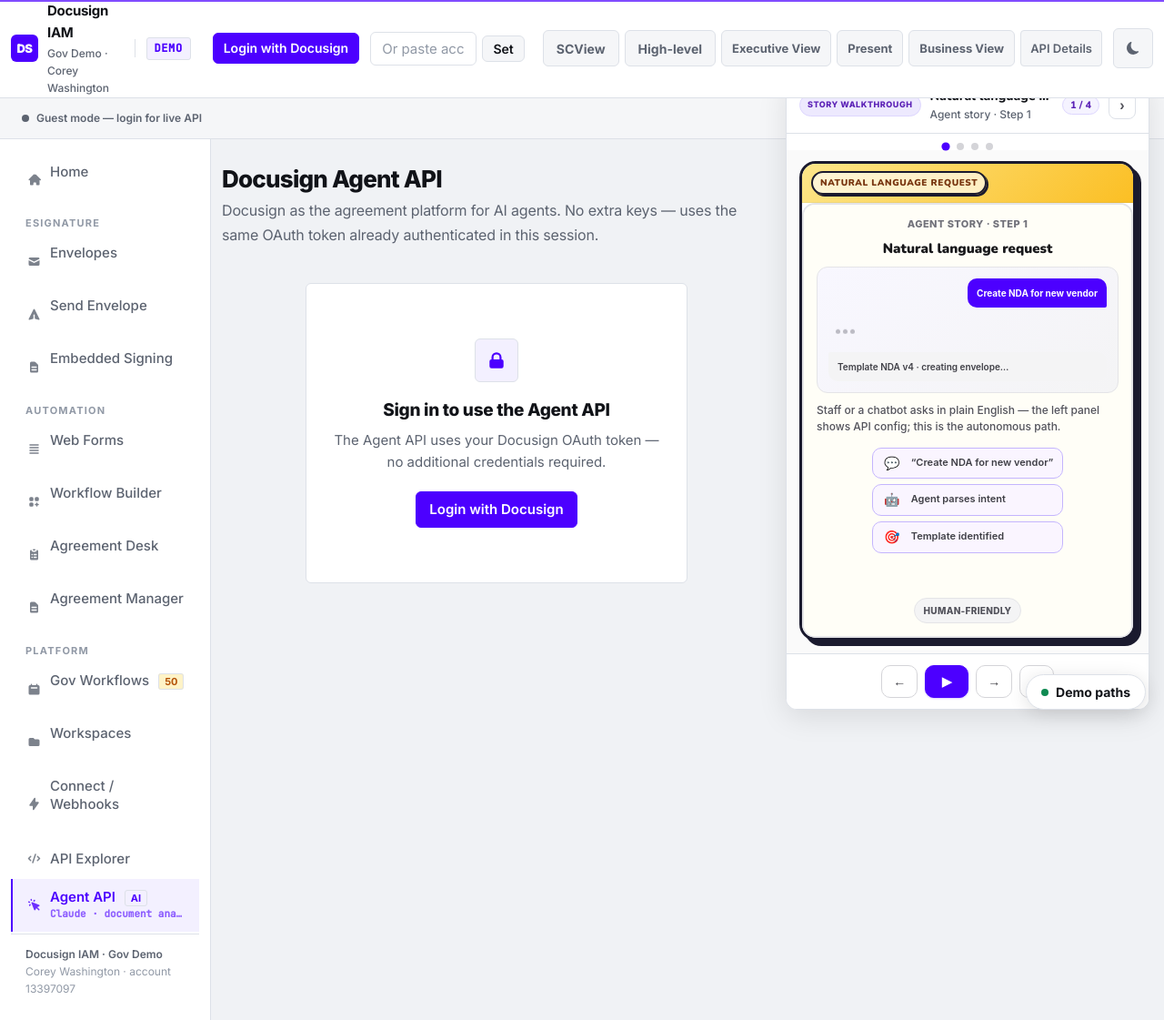
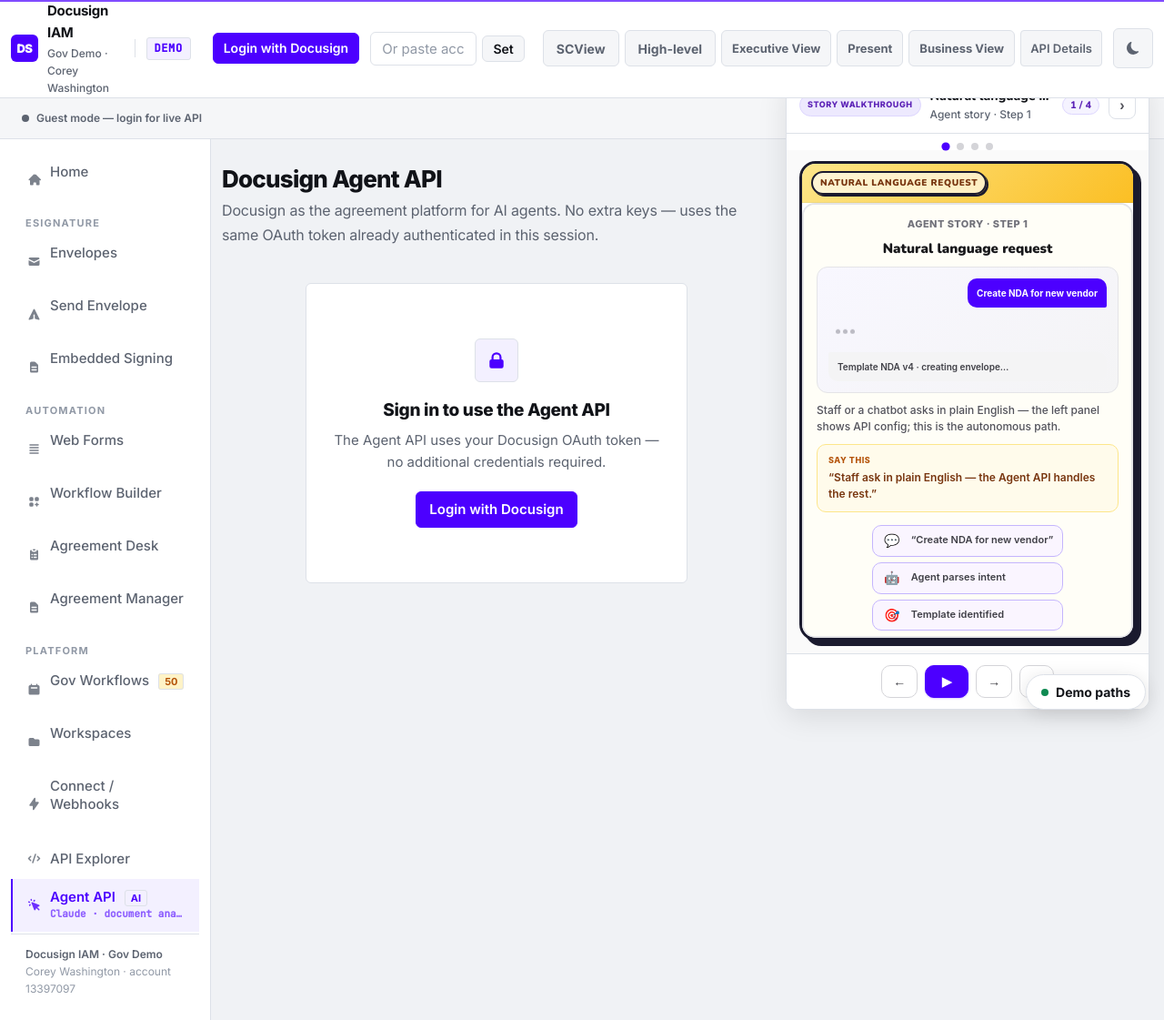
Before and after one commit to cgwashington14-pixel/docusign-iam-demo, a Flask app: page /agent in a window 1280 px wide. Shown: the whole page at 91% size. Run offline with Flask 3, Linux system fonts and the light colour scheme.

Commit message:
Add story rail deep links, presenter cues, and live demo sync.
Consultants get ?story= step URLs, Say this cards, rail sync on live demo actions, and a Day in the life home walkthrough.

Co-authored-by: Cursor <cursoragent@cursor.com>

```diff
--- a/static/css/preview-rail.css
+++ b/static/css/preview-rail.css
@@ -349,6 +349,40 @@ main:has(#ds-preview-rail.ds-preview-rail--minimized) {
   font-weight: 500;
   line-height: 1.5;
   color: #52525b;
+}
+
+.ds-preview-rail-host .ds-rail-story-cue {
+  margin: 0;
+  padding: 10px 12px;
+  border-radius: 10px;
+  background: #fffbeb;
+  border: 1px solid #fde68a;
+  font-size: 12px;
+  font-weight: 600;
+  line-height: 1.5;
+  color: #78350f;
+}
+
+.ds-preview-rail-host .ds-rail-story-cue-label {
+  display: block;
+  font-size: 9px;
+  font-weight: 800;
+  letter-spacing: 0.06em;
+  text-transform: uppercase;
+  color: #b45309;
+  margin-bottom: 4px;
+}
+
+.visually-hidden {
+  position: absolute;
+  width: 1px;
+  height: 1px;
+  padding: 0;
+  margin: -1px;
+  overflow: hidden;
+  clip: rect(0, 0, 0, 0);
+  white-space: nowrap;
+  border: 0;
 }
 
 /* Story visual stage */
--- a/static/js/preview-rail.js
+++ b/static/js/preview-rail.js
@@ -4,6 +4,7 @@ const DS_PREVIEW_RAIL_MIN_KEY = 'ds-preview-rail-minimized';
 const DS_PREVIEW_RAIL_PLAY_MS = 4800;
 
 const DS_PREVIEW_RAIL_META = {
+  home: { title: 'Day in the life', sub: 'Inbox → action → sync', chrome: 'erp', sticker: '🏠' },
   send: { title: 'Send story', sub: 'ERP → send → sync', chrome: 'send', sticker: '📤' },
   embedded: { title: 'Signing journey', sub: 'Portal → embed → return', chrome: 'sign', sticker: '✍️' },
   webforms: { title: 'Intake story', sub: 'Public form → desk → send', chrome: 'listener', sticker: '📝' },
@@ -15,6 +16,72 @@ const DS_PREVIEW_RAIL_META = {
   explorer: { title: 'Developer story', sub: 'Browse → auth → automate', chrome: 'post', sticker: '🔌' },
   agent: { title: 'Agent story', sub: 'Ask → act → reply', chrome: 'post', sticker: '🤖' },
 };
+
+const DS_RAIL_LIVE_ENTRY_STEP = {
+  home: 'sign',
+  send: 'deliver',
+  embedded: 'embed',
+  webforms: 'intake',
+  maestro: 'action',
+  agreementDesk: 'review',
+  navigator: 'find',
+  workspaces: 'redline',
+  explorer: 'execute',
+  agent: 'act',
+};
+
+const DS_RAIL_LIVE_SUCCESS_STEP = {
+  send: 'sync',
+  embedded: 'return',
+  webforms: 'trigger',
+  maestro: 'complete',
+  explorer: 'execute',
+  agent: 'reply',
+};
+
+function dsPreviewRailStoryFromUrl(sectionId) {
+  const param = new URLSearchParams(window.location.search).get('story');
+  if (!param) return null;
+  const steps = dsPreviewRailSteps(sectionId);
+  if (steps.includes(param)) return param;
+  return null;
+}
+
+function dsPreviewRailUpdateUrl(sectionId, stepId) {
+  if (sectionId === 'govWorkflows') return;
+  try {
+    const url = new URL(window.location.href);
+    url.searchParams.set('story', stepId);
+    history.replaceState(null, '', url);
+  } catch (_) { /* ignore */ }
+}
+
+function dsPreviewRailAnnounce(sectionId, stepId) {
+  const ann = dsPreviewRailEl('ds-preview-rail-announcer');
+  if (!ann) return;
+  const meta = window.DS_RAIL_STORY_META?.[`${sectionId}:${stepId}`];
+  ann.textContent = meta?.title ? `Story step: ${meta.title}` : `Story step updated`;
+}
+
+function dsAdvanceStoryRail(sectionId, stepId) {
+  if (dsGetPreviewRailSectionId() !== sectionId) return;
+  const steps = dsPreviewRailSteps(sectionId);
+  if (!steps.includes(stepId)) return;
+  dsTogglePreviewRail(false);
+  dsPreviewRailGoToStep(sectionId, stepId);
+}
+
+function dsSyncStoryRailOnLiveOpen(sectionId) {
+  const stepId = DS_RAIL_LIVE_ENTRY_STEP[sectionId];
+  if (stepId && dsGetPreviewRailSectionId() === sectionId) {
+    dsPreviewRailGoToStep(sectionId, stepId);
+  }
+}
+
+function dsSyncStoryRailOnLiveSuccess(sectionId) {
+  const stepId = DS_RAIL_LIVE_SUCCESS_STEP[sectionId];
+  if (stepId) dsAdvanceStoryRail(sectionId, stepId);
+}
 
 const dsPreviewRailState = {
   sectionId: null,
@@ -197,15 +264,20 @@ function dsPreviewRailGoToStep(sectionId, stepId) {
   const wrap = document.querySelector(`[data-ds-product="${sectionId}"]`);
   const ctx = wrap?.dsMockCtx || dsPreviewRailState.ctx || {};
   dsRenderPreviewRailStory(sectionId, stepId, ctx, { animate: true });
+  dsPreviewRailUpdateUrl(sectionId, stepId);
+  dsPreviewRailAnnounce(sectionId, stepId);
 }
 
 function dsInitPreviewRailStory(sectionId, opts = {}) {
   const steps = dsPreviewRailSteps(sectionId);
-  const stepId = sectionId === 'govWorkflows' ? 'value' : (steps[0] || 'prefill');
+  const fromUrl = dsPreviewRailStoryFromUrl(sectionId);
+  const stepId = fromUrl
+    || (sectionId === 'govWorkflows' ? 'value' : (steps[0] || 'prefill'));
   dsRenderPreviewRailStory(sectionId, stepId, opts.context || {}, {
     animate: true,
     transition: false,
   });
+  if (fromUrl) dsPreviewRailUpdateUrl(sectionId, stepId);
 }
 
 function dsPreviewRailStopPlay() {
@@ -353,3 +425,6 @@ window.dsPreviewRailRestart = dsPreviewRailRestart;
 window.dsSyncGovPreviewRail = dsSyncGovPreviewRail;
 window.dsInitStandalonePreviewRail = dsInitStandalonePreviewRail;
 window.dsPreviewRailStopPlay = dsPreviewRailStopPlay;
+window.dsAdvanceStoryRail = dsAdvanceStoryRail;
+window.dsSyncStoryRailOnLiveOpen = dsSyncStoryRailOnLiveOpen;
+window.dsSyncStoryRailOnLiveSuccess = dsSyncStoryRailOnLiveSuccess;
--- a/static/js/product-preview.js
+++ b/static/js/product-preview.js
@@ -153,6 +153,9 @@ function dsOpenLive(sectionId) {
   if (dsHasPreviewRail() && typeof dsTogglePreviewRail === 'function') {
     dsTogglePreviewRail(true);
   }
+  if (typeof dsSyncStoryRailOnLiveOpen === 'function') {
+    dsSyncStoryRailOnLiveOpen(sectionId);
+  }
   const badge = wrap.querySelector('.ds-product-phase-badge');
   if (badge) badge.textContent = 'Live demo';
   wrap.querySelector('.ds-btn-show-preview')?.removeAttribute('hidden');
--- /dev/null
+++ b/static/js/product-rail-cues.js
@@ -0,0 +1,43 @@
+/* Consultant “Say this” cues for story rail steps */
+window.DS_RAIL_STORY_CUES = {
+  'home:inbox': '“Your team starts the day with one inbox — tasks, envelopes, and requests in a single IAM home.”',
+  'home:action': '“Nothing falls through the cracks — every agreement has an owner and a next action.”',
+  'home:sign': '“Signing happens in the flow of work — not in a separate tool nobody checks.”',
+  'home:sync': '“When it’s done, Connect updates your system of record — no manual status entry.”',
+  'send:prefill': '“Watch how FI$Cal fields land in Send before anyone re-types vendor data.”',
+  'send:compliance': '“Playbooks catch risky language before legal gets surprised at signature.”',
+  'send:deliver': '“The envelope reaches the vendor over secure channels — reminders and auth included.”',
+  'send:sync': '“Completion triggers Connect — encumbrance and contract register update automatically.”',
+  'embedded:portal': '“Citizens never leave your branded portal — that’s embedded signing.”',
+  'embedded:embed': '“No Docusign account required — the session is tied to your application.”',
+  'embedded:sign': '“Every signature is audit-ready for public records and compliance.”',
+  'embedded:return': '“returnUrl closes the loop — your case system updates in the same session.”',
+  'webforms:publish': '“Self-service intake reduces call center volume and bad data.”',
+  'webforms:intake': '“Validation at submit means fewer incomplete packets for staff to chase.”',
+  'webforms:route': '“Intake becomes a tracked desk request — not an email lost in a folder.”',
+  'webforms:trigger': '“Workflow Builder can send the envelope from the form — hands-free.”',
+  'maestro:trigger': '“Procurement events in your ERP can start AV1 — no manual handoff.”',
+  'maestro:branch': '“Legal and finance can run in parallel instead of serial email chains.”',
+  'maestro:action': '“Tasks land in Agreement Desk with owners — accountability built in.”',
+  'maestro:complete': '“When the workflow finishes, FI$Cal reflects the outcome — one timeline.”',
+  'agreementDesk:intake': '“Email, Web Forms, and manual requests — one queue, nothing missed.”',
+  'agreementDesk:triage': '“SLA timers and priority rules surface what needs attention first.”',
+  'agreementDesk:review': '“AI scorecard against your playbook — defensible before countersignature.”',
+  'agreementDesk:collab': '“Complex deals escalate to Workspace — no attachment sprawl.”',
+  'navigator:alert': '“Renewals surface early — finance and legal see exposure before auto-renew.”',
+  'navigator:risk': '“Portfolio analytics find indemnity gaps a folder search would miss.”',
+  'navigator:find': '“Auditors get answers in seconds — search by vendor, clause, or agency.”',
+  'navigator:report': '“Leadership-ready exports — proof of compliance for oversight.”',
+  'workspaces:invite': '“External counsel joins a controlled room — access expires, activity logged.”',
+  'workspaces:redline': '“Version history lives in one place — fewer email cycles.”',
+  'workspaces:approve': '“Sequential sign-off inside the workspace — everyone sees what changed.”',
+  'workspaces:archive': '“Executed copy lands in Navigator — one record for procurement, legal, audit.”',
+  'explorer:browse': '“Developers discover endpoints here — then prove the call live.”',
+  'explorer:auth': '“Same OAuth session as the demo — production auth pattern.”',
+  'explorer:execute': '“Real round-trip — status, latency, JSON — before you ship code.”',
+  'explorer:automate': '“Copy the working pattern into AV1 or Connect — one contract everywhere.”',
+  'agent:ask': '“Staff ask in plain English — the Agent API handles the rest.”',
+  'agent:read': '“Grounded in your tenant — not hallucinated template names.”',
+  'agent:act': '“Same OAuth token — no shadow IT credentials.”',
+  'agent:reply': '“Structured summary back to your CRM or chatbot — closed loop.”',
+};
--- a/static/js/product-rail-stories.js
+++ b/static/js/product-rail-stories.js
@@ -218,6 +218,10 @@
     'agent:read': (ctx) => searchBox(ctx, { query: 'NDA template v4', count: 1 }),
     'agent:act': (ctx) => envelopeCard(ctx, { title: 'NDA — New Vendor', status: 'Creating…', statusClass: 'ds-rail-viz-status--sent' }),
     'agent:reply': (ctx) => apiResponse(ctx),
+    'home:inbox': (ctx) => deskQueue(ctx),
+    'home:action': (ctx) => taskStack(ctx),
+    'home:sign': (ctx) => envelopeCard(ctx, { title: 'Grant amendment', status: 'Out for signature', statusClass: 'ds-rail-viz-status--sent' }),
+    'home:sync': (ctx) => connectBurst(ctx),
   };
 
   function stepLi(ctx, s, i) {
@@ -235,10 +239,17 @@
     return `<div class="ds-rail-story-visual" aria-hidden="true">${fn(ctx)}</div>`;
   }
 
+  function renderCue(ctx) {
+    const cue = window.DS_RAIL_STORY_CUES?.[ctx._sceneKey];
+    if (!cue) return '';
+    return `<p class="ds-rail-story-cue${anim(ctx, 4)}" role="note"><span class="ds-rail-story-cue-label">Say this</span>${cue}</p>`;
+  }
+
   function panel(ctx) {
     const liveCls = ctx.animate ? ' ds-prod-cpv-live' : '';
     const steps = (ctx.steps || []).map((s, i) => stepLi(ctx, s, i)).join('');
     const visualHtml = renderVisual(ctx);
+    const cueHtml = renderCue(ctx);
     return `
       <div class="ds-prod-frame ds-prod-frame--compact ds-rail-story-frame">
         <div class="ds-prod-cpv-panel ds-rail-story-panel${liveCls}">
@@ -246,6 +257,7 @@
           <h3 class="ds-rail-story-headline${anim(ctx, 2)}">${ctx.headline}</h3>
           ${visualHtml}
           <p class="ds-rail-story-body${anim(ctx, 3)}">${ctx.body}</p>
+          ${cueHtml}
           ${steps ? `<ul class="ds-rail-story-steps">${steps}</ul>` : ''}
           ${ctx.footer ? `<div class="ds-rail-story-footer${anim(ctx, 7)}">${ctx.footer}</div>` : ''}
         </div>
@@ -253,6 +265,52 @@
   }
 
   const SCENES = {
+    home: {
+      inbox: {
+        eyebrow: 'Day in the life · Step 1',
+        headline: 'One inbox for agreement work',
+        body: 'Tasks, envelope status, and desk requests surface together — the left panel shows Home UI; this is the agency-wide story.',
+        steps: [
+          { icon: '📥', text: '3 tasks due today', active: true },
+          { icon: '📄', text: '2 envelopes awaiting action' },
+          { icon: '🔔', text: 'Desk request assigned' },
+        ],
+        footer: '<span class="ds-rail-story-tag">IAM home</span>',
+      },
+      action: {
+        eyebrow: 'Day in the life · Step 2',
+        headline: 'Clear next actions',
+        body: 'Every agreement has an owner — procurement, legal, and signers know exactly what to do next.',
+        steps: [
+          { icon: '📌', text: 'Review vendor MSA', active: true },
+          { icon: '✍', text: 'Sign grant amendment' },
+          { icon: '📋', text: 'Approve desk intake' },
+        ],
+        footer: '<span class="ds-rail-story-tag">Accountability</span>',
+      },
+      sign: {
+        eyebrow: 'Day in the life · Step 3',
+        headline: 'Signing in the flow of work',
+        body: 'eSignature is embedded in IAM — not a separate tool staff forget to check.',
+        steps: [
+          { icon: '📤', text: 'Envelope out for signature', active: true },
+          { icon: '👤', text: 'Vendor signer notified' },
+          { icon: '⏱', text: 'Reminder scheduled' },
+        ],
+        footer: '<span class="ds-rail-story-tag">eSignature</span>',
+      },
+      sync: {
+        eyebrow: 'Day in the life · Step 4',
+        headline: 'ERP stays in sync',
+        body: 'Connect publishes completion events — FI$Cal and contract registers update without re-keying.',
+        steps: [
+          { icon: '✍', text: 'All parties signed', active: true },
+          { icon: '⚡', text: 'Connect event fired' },
+          { icon: '📊', text: 'Status in system of record' },
+        ],
+        footer: '<span class="ds-rail-story-tag ds-rail-story-tag--ok">Closed loop</span>',
+      },
+    },
     send: {
       prefill: {
         eyebrow: 'Behind the scenes · Step 1',
--- a/templates/agent.html
+++ b/templates/agent.html
@@ -362,7 +362,10 @@ async function runAgentFlow() {
     badge.style.background = data.success ? 'var(--green-light)' : 'var(--red-light)';
     badge.style.color      = data.success ? 'var(--green)'       : 'var(--red)';
 
-    if (data.success) showToast('Agent flow completed successfully.', 'success');
+    if (data.success) {
+      showToast('Agent flow completed successfully.', 'success');
+      if (typeof dsSyncStoryRailOnLiveSuccess === 'function') dsSyncStoryRailOnLiveSuccess('agent');
+    }
   } catch(e) {
     trace.innerHTML = `<div class="alert alert-error"><div class="alert-body"><div class="alert-title">Flow Failed</div><div class="alert-detail">${escHtml(e.message)}</div></div></div>`;
   } finally {
--- a/templates/base.html
+++ b/templates/base.html
@@ -483,6 +483,7 @@
 <script src="/static/js/api-demo-narration.js"></script>
 <script src="/static/js/webforms-embed.js"></script>
 <script src="/static/js/product-rail-stories.js"></script>
+<script src="/static/js/product-rail-cues.js"></script>
 <script src="/static/js/preview-rail.js"></script>
 <script src="/static/js/product-preview.js"></script>
 {% block scripts %}{% endblock %}
--- a/templates/explorer.html
+++ b/templates/explorer.html
@@ -234,6 +234,9 @@ function runExplorerCall(method) {
         </div>
         <div class="response-body">${escHtml(json)}</div>
       </div>`;
+    if (sc < 300 && typeof dsSyncStoryRailOnLiveSuccess === 'function') {
+      dsSyncStoryRailOnLiveSuccess('explorer');
+    }
   })
   .catch(err => {
     document.getElementById('call-response').innerHTML =
--- a/templates/index.html
+++ b/templates/index.html
@@ -548,7 +548,7 @@
   </aside>
 </div>
 {% endset %}
-{% with section_id='home', ds_context={'userName': 'Agency User'}, live_content=home_live %}
+{% with section_id='home', ds_context={'userName': 'Agency User'}, live_content=home_live, show_preview_rail=true %}
 {% include 'partials/product_preview.html' %}
 {% endwith %}
 
--- a/templates/partials/preview_rail.html
+++ b/templates/partials/preview_rail.html
@@ -13,6 +13,7 @@
   </div>
   <div class="ds-preview-rail-inner" id="ds-preview-rail-inner">
     <div class="ds-preview-rail-dots" id="ds-preview-rail-dots" hidden aria-hidden="true"></div>
+    <div class="ds-preview-rail-announcer visually-hidden" id="ds-preview-rail-announcer" aria-live="polite" aria-atomic="true"></div>
     <div class="ds-preview-rail-host" id="ds-preview-rail-host" aria-busy="true"></div>
     <div class="ds-preview-rail-foot" id="ds-preview-rail-foot">
       <button type="button" class="ds-preview-rail-foot-btn ds-preview-rail-foot-btn--ghost" id="ds-preview-rail-prev" onclick="dsPreviewRailStepPrev()" title="Previous step" aria-label="Previous step">←</button>
--- a/templates/send_envelope.html
+++ b/templates/send_envelope.html
@@ -794,6 +794,9 @@ function updateApiPreview(templateId, data) {
 
 // Update preview live as user fills in role/name/email
 document.addEventListener('DOMContentLoaded', () => {
+  {% if result %}
+  if (typeof dsSyncStoryRailOnLiveSuccess === 'function') dsSyncStoryRailOnLiveSuccess('send');
+  {% endif %}
   document.getElementById('role-select').addEventListener('change', () => {
     const tid = document.getElementById('template-select').value;
     if (tid) {
```
